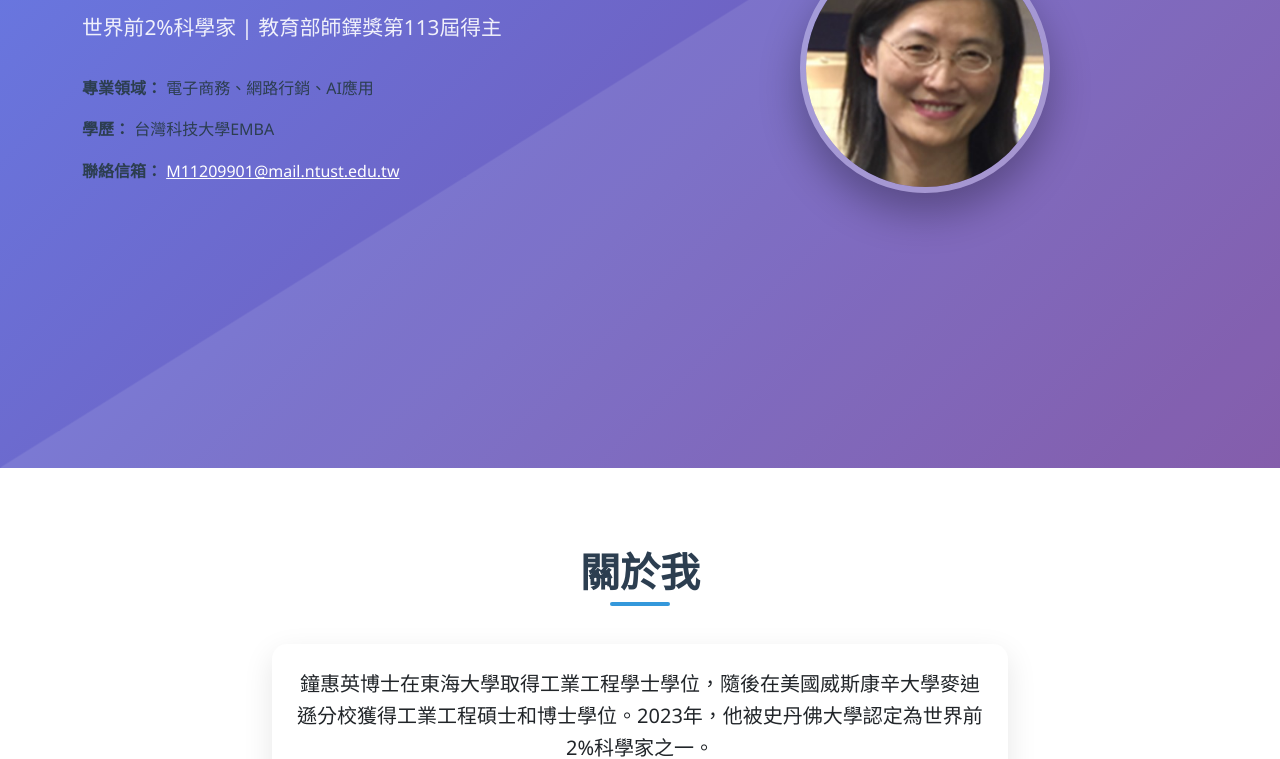
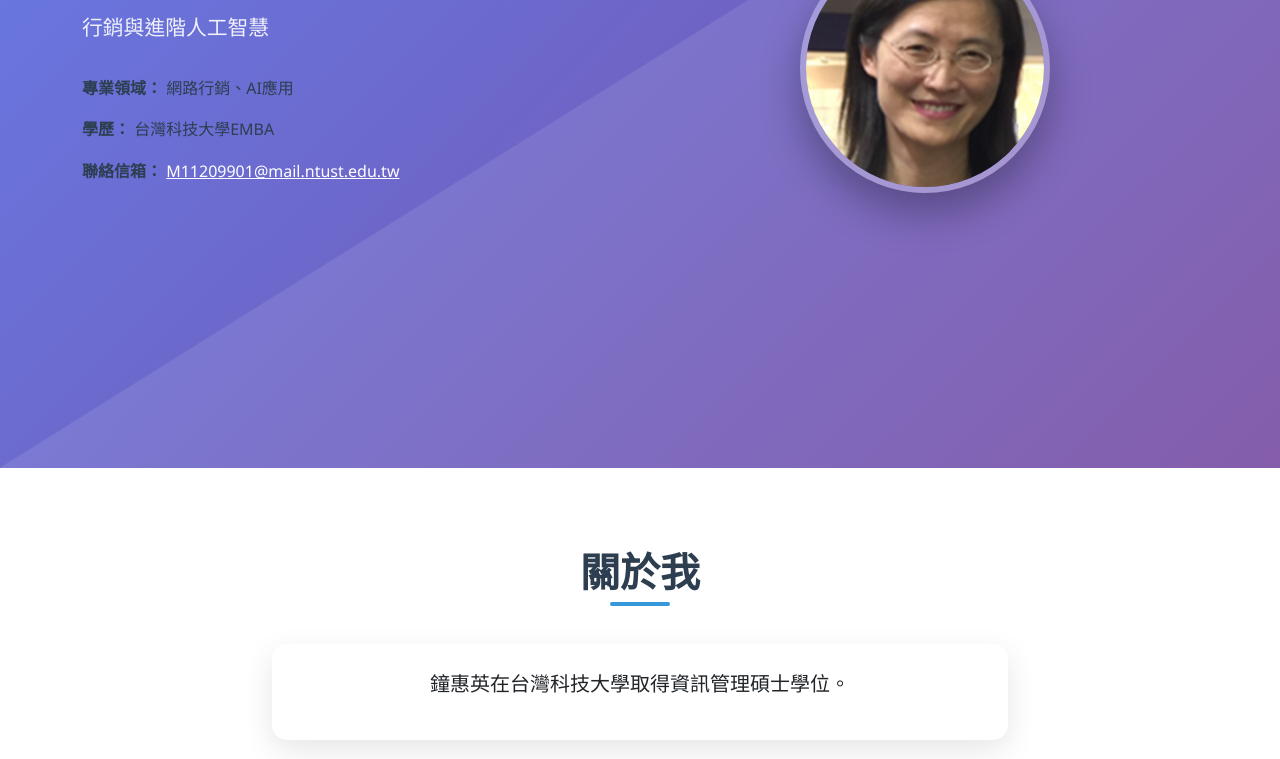
Before and after one commit to tiffanychung-ntust/tiffanychung-ntust.github.io, a plain HTML site: page index.html in a window 1280 px wide. Shown: the part 332-1091 px from the top of the page. Drawn offline with nearby package versions, Linux system fonts and the light colour scheme.

Commit message:
Add files via upload

```diff
--- a/index.html
+++ b/index.html
@@ -157,11 +157,11 @@
         // ====== 使用者資料區域 - 請修改以下內容 ======
         const profileData = {
             name: "鐘惠英 ",
-            title: "世界前2%科學家 | 教育部師鐸獎第113屆得主",
-            expertise: "電子商務、網路行銷、AI應用",
+            title: "行銷與進階人工智慧",
+            expertise: "網路行銷、AI應用",
             education: "台灣科技大學EMBA",
             email: "M11209901@mail.ntust.edu.tw",
-            about: "鐘惠英博士在東海大學取得工業工程學士學位，隨後在美國威斯康辛大學麥迪遜分校獲得工業工程碩士和博士學位。2023年，他被史丹佛大學認定為世界前2%科學家之一。",
+            about: "鐘惠英在台灣科技大學取得資訊管理碩士學位。",
             contactEmail: "M11209901@mail.ntust.edu.tw",
             phone: "886-2-2737-6754",
             location: "教室: 513<br>國立臺灣科技大學"
```
